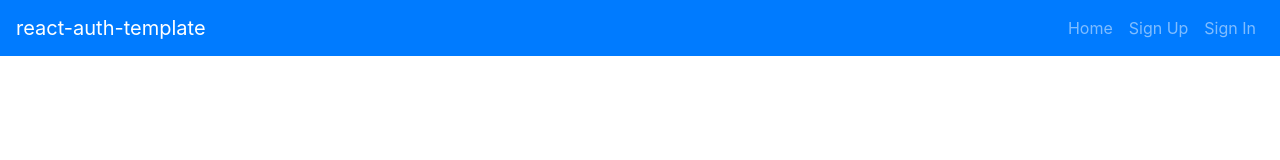
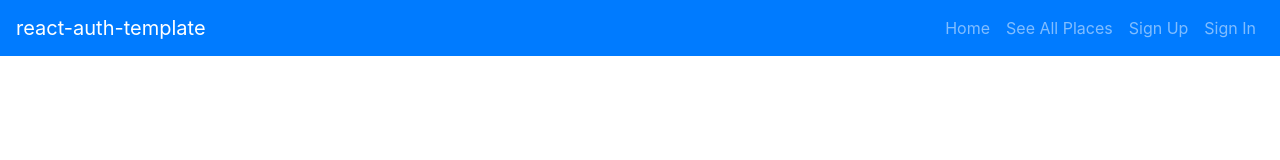
Before and after one commit to JasTaylor/BonVoyage, a React app: page /places/1/edit in a window 1280 px wide. Shown: the top 160 px of the page. Built offline with nearby package versions, Linux system fonts and the light colour scheme.

Commit message:
Added Links to Nav Bar

```diff
--- a/src/components/Header/Header.js
+++ b/src/components/Header/Header.js
@@ -6,6 +6,7 @@ const authenticatedOptions = (
   <Fragment>
     <Nav.Link href="#change-password">Change Password</Nav.Link>
     <Nav.Link href="#sign-out">Sign Out</Nav.Link>
+    <Nav.Link href="#createplace">Create New Place</Nav.Link>
   </Fragment>
 )
 
@@ -18,7 +19,8 @@ const unauthenticatedOptions = (
 
 const alwaysOptions = (
   <Fragment>
-    <Nav.Link to="/">Home</Nav.Link>
+    <Nav.Link href="/">Home</Nav.Link>
+    <Nav.Link href="#places">See All Places</Nav.Link>
   </Fragment>
 )
 
```
